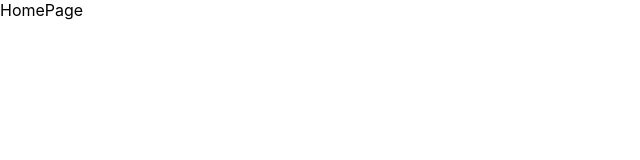
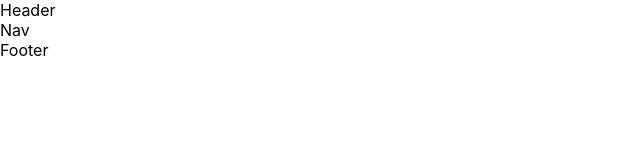
Before and after one commit to Taleef7/little_lemon, a React (Create React App) app: page / in a window 1280 px wide. Shown: the top 160 px of the page, without its empty margins (0-640 px from the left). Built offline with nearby package versions, Linux system fonts and the light colour scheme.

Commit message:
Setting up the basic structure of the app

```diff
--- a/src/App.js
+++ b/src/App.js
@@ -1,8 +1,17 @@
 import './App.css';
+import Header from './Components/Header';
+import Nav from './Components/Nav';
+import Main from './Components/Main';
+import Footer from './Components/Footer';
 
 function App() {
   return (
-    <div>HomePage</div>
+    <>
+      <Header />
+      <Nav />
+      <Main />
+      <Footer />
+    </>
   );
 }
 
--- /dev/null
+++ b/src/Components/Footer.js
@@ -0,0 +1,9 @@
+function footer() {
+  return (
+    <footer>
+      Footer
+    </footer>
+  );
+}
+
+export default footer;
--- /dev/null
+++ b/src/Components/Header.js
@@ -0,0 +1,9 @@
+function Header() {
+  return (
+    <header>
+      Header
+    </header>
+  );
+}
+
+export default Header;
--- /dev/null
+++ b/src/Components/Main.js
@@ -0,0 +1,9 @@
+function Main(){
+    return (
+        <main>
+
+        </main>
+    )
+}
+
+export default Main;
--- /dev/null
+++ b/src/Components/Nav.js
@@ -0,0 +1,9 @@
+function Nav() {
+  return (
+    <nav>
+      Nav
+    </nav>
+  );
+}
+
+export default Nav;
```
